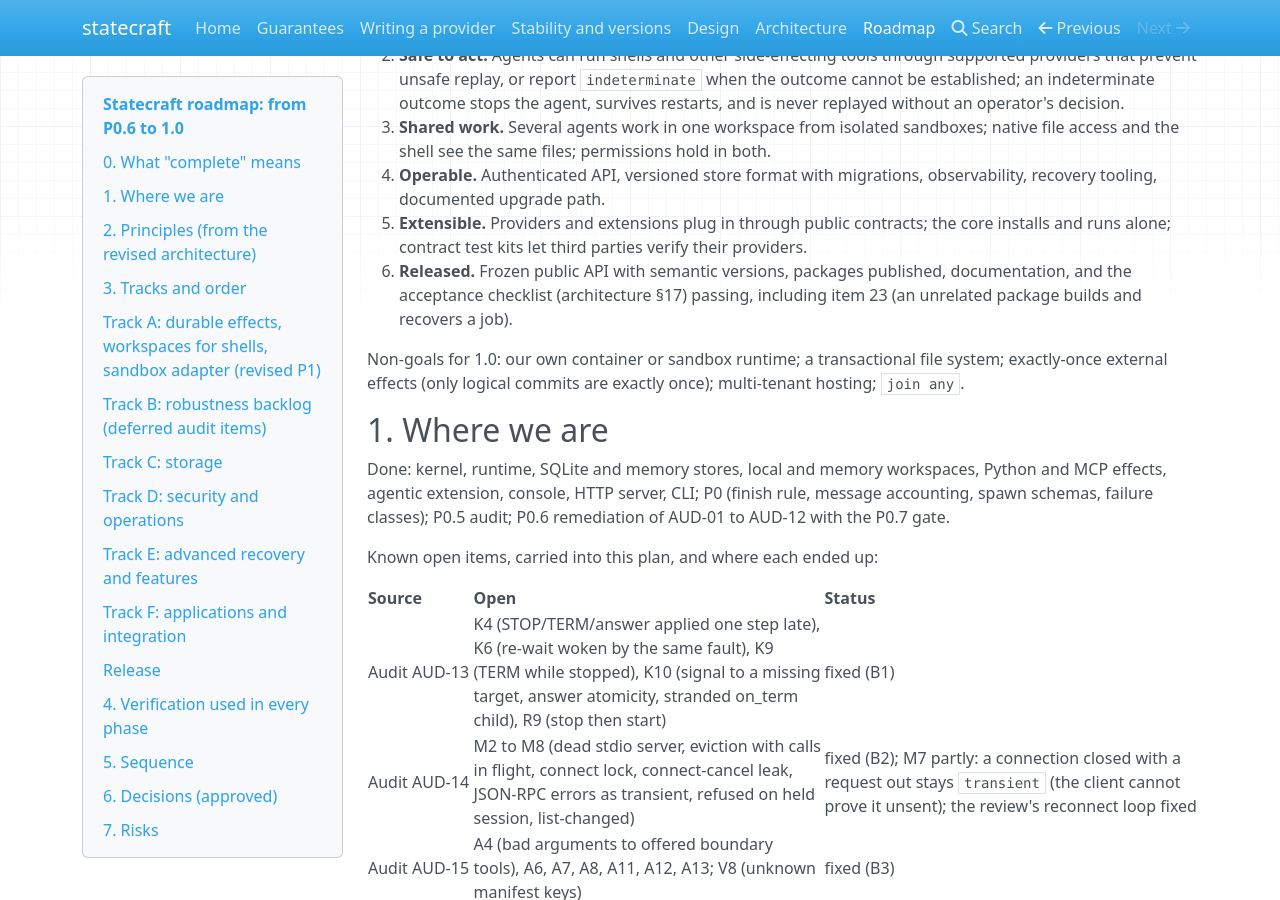
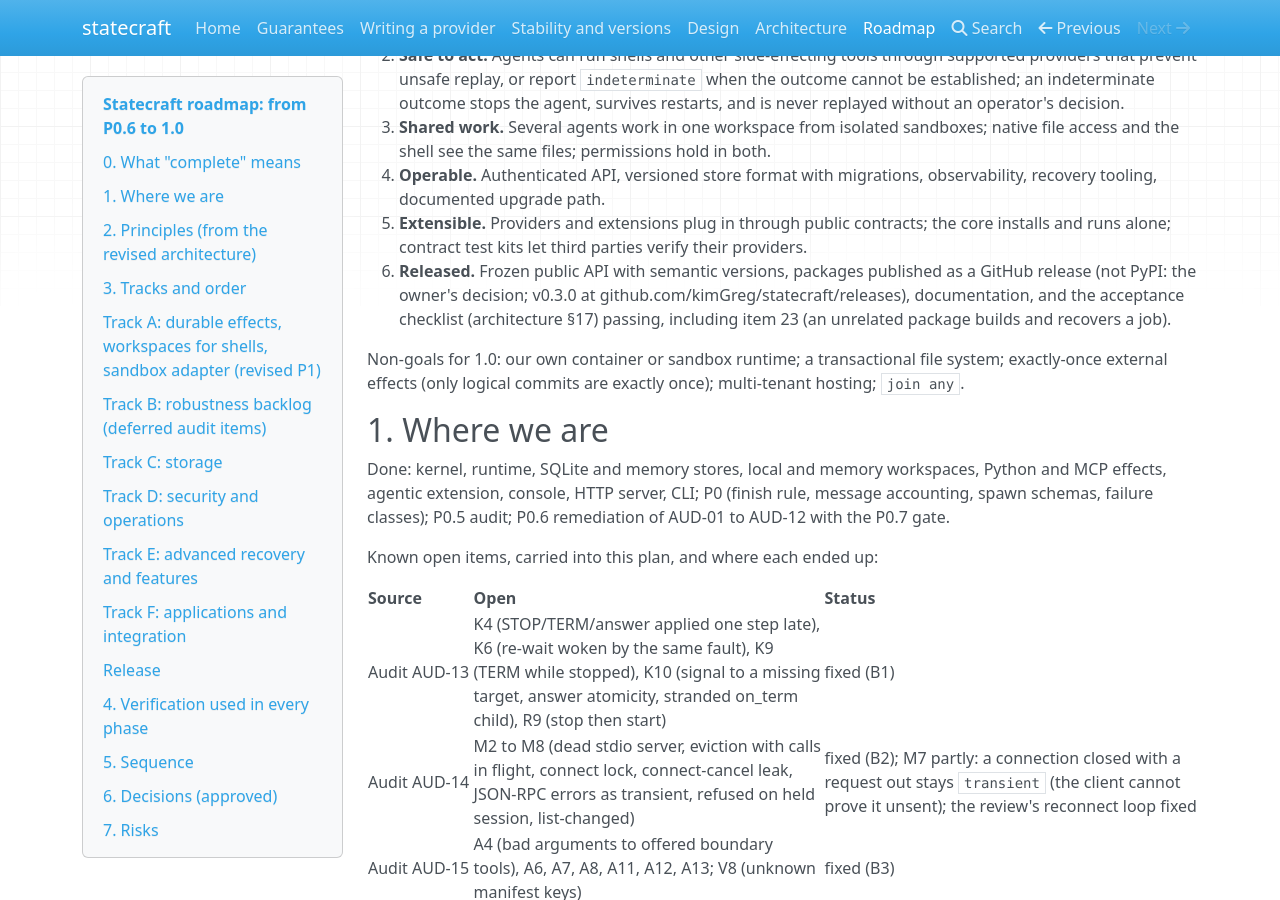
Before and after one commit to kimGreg/statecraft, an MkDocs documentation site: the page built from docs/roadmap.md, in a window 1280 px wide and 900 px high, scrolled down 1538 px. Built offline with MkDocs 1.6.1, drawn with Linux system fonts in a browser that asks for light colours; nearby versions of some CDN libraries.

Commit message:
Roadmap: 'Released' means a GitHub release (owner's decision); v0.3.0
Co-Authored-By: Claude Opus 5.5 <noreply@anthropic.com>

```diff
--- a/docs/roadmap.md
+++ b/docs/roadmap.md
@@ -79,7 +79,8 @@ Statecraft 1.0 is a durable execution runtime that a team can deploy for its own
    recovery tooling, documented upgrade path.
 5. **Extensible.** Providers and extensions plug in through public contracts; the core installs
    and runs alone; contract test kits let third parties verify their providers.
-6. **Released.** Frozen public API with semantic versions, packages published, documentation,
+6. **Released.** Frozen public API with semantic versions, packages published as a GitHub release
+   (not PyPI: the owner's decision; v0.3.0 at github.com/kimGreg/statecraft/releases), documentation,
    and the acceptance checklist (architecture §17) passing, including item 23 (an unrelated
    package builds and recovers a job).
 
```
Also changed, not shown: 1 other file.
